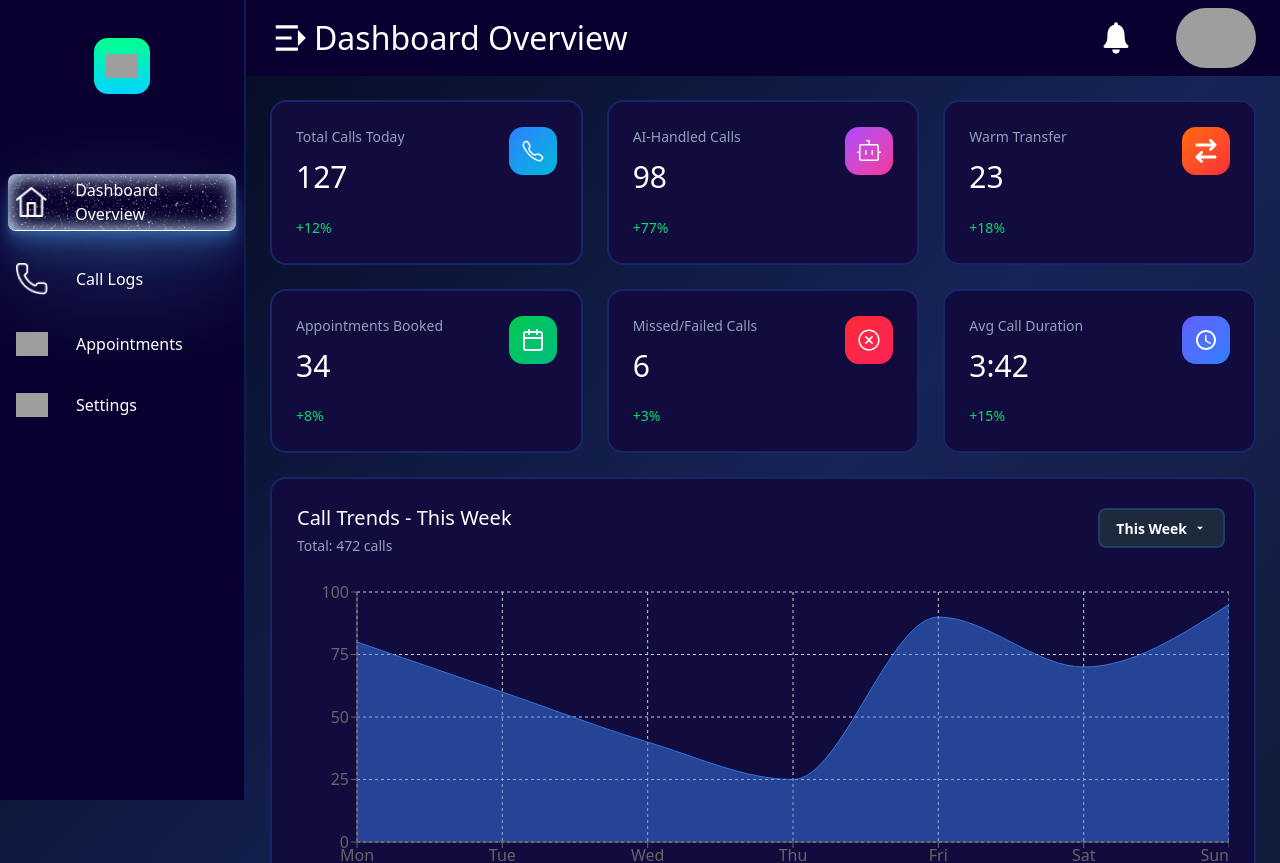
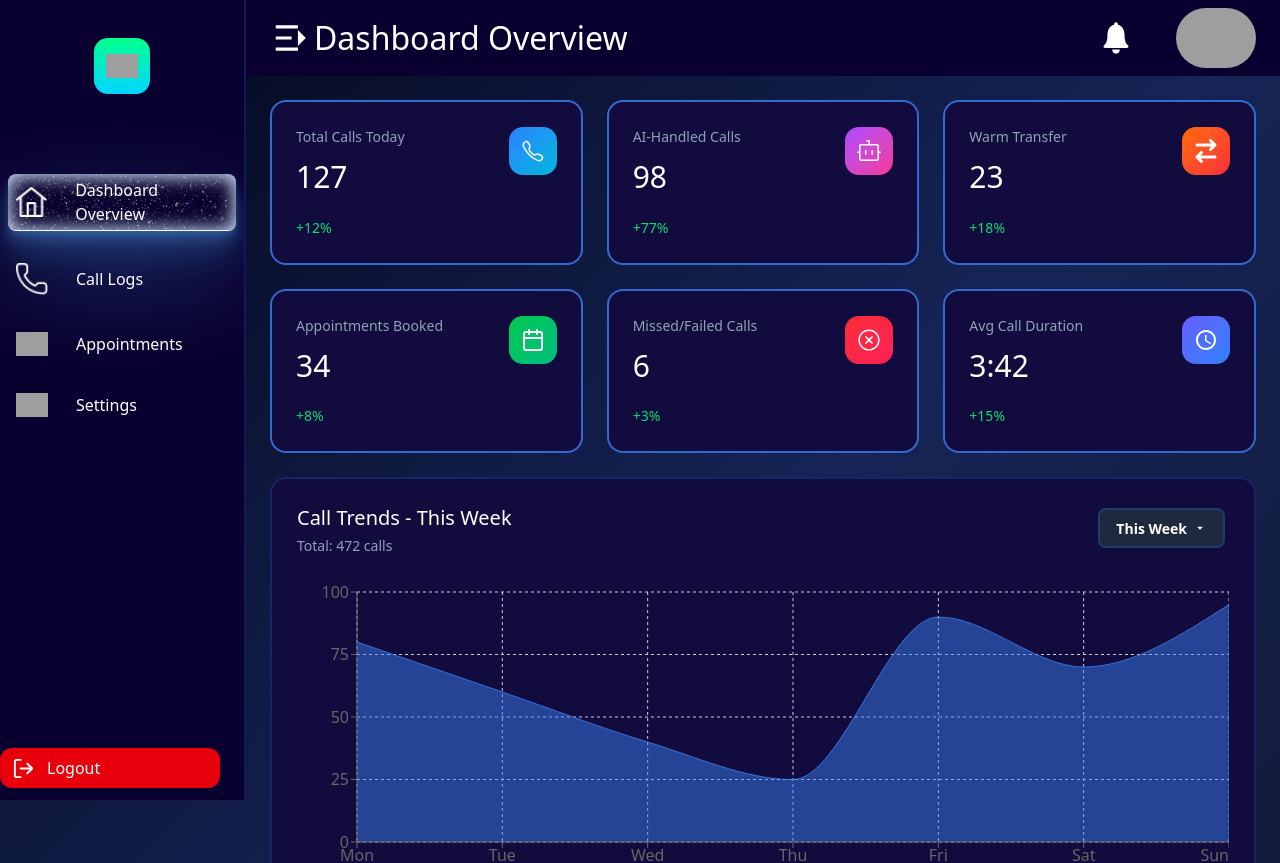
Before and after one commit to Sabbir-75/Dashboard, a React (Vite) app: page / in a window 1280 px wide. Shown: the top 863 px of the page. Built offline with nearby package versions, Linux system fonts and the light colour scheme; grey boxes are pictures that could not be loaded.

Commit message:
added logout button and some polish

```diff
--- a/src/Pages/Dashboard/Dashboard.jsx
+++ b/src/Pages/Dashboard/Dashboard.jsx
@@ -9,6 +9,7 @@ import { IoIosNotifications } from "react-icons/io";
 import { RiMenuUnfold3Fill } from "react-icons/ri";
 import { RiMenuUnfold4Fill } from "react-icons/ri";
 import { NavLink, Outlet, useLocation } from 'react-router';
+import { FiLogOut } from "react-icons/fi";
 
 const menu = [
     {
@@ -124,7 +125,12 @@ const Dashboard = () => {
                                 ))
                             }
                         </ul>
+                        <div className=' absolute bottom-3 mt-3 text-center px-3 py-2 w-[90%] flex items-center gap-3 rounded-xl bg-red-600 text-white text-md font-medium'>
+                            <FiLogOut size={23} />
+                            <span>Logout</span>
+                        </div>
                     </div>
+
                 </div>
             </div>
         </div>
--- a/src/index.css
+++ b/src/index.css
@@ -39,5 +39,5 @@
 }
 
 body{
-  color: #2b80ff3a
+  color: #3b83f6cc
 }
```
